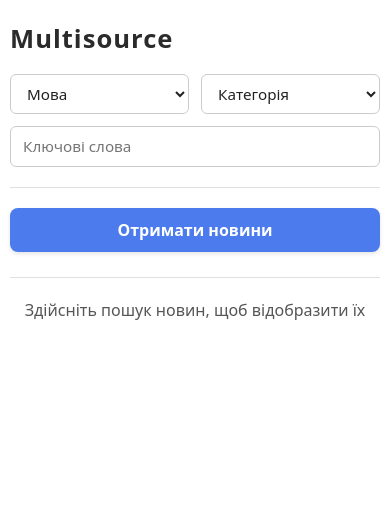
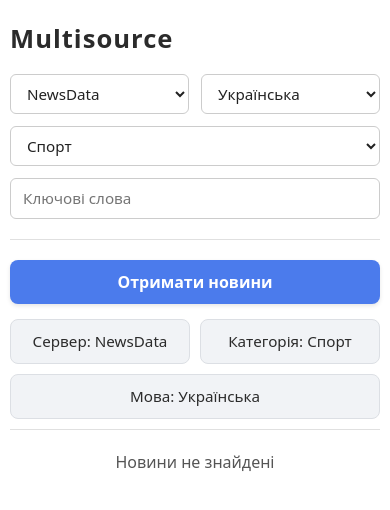
Before and after one commit to denispolovyan/news_multisource, a Vue app: page / in a window 390 px wide. Shown: the top 510 px of the page. Built offline with nearby package versions, Linux system fonts and the light colour scheme.

Commit message:
add: gnews api & select for new api

```diff
--- a/src/App.vue
+++ b/src/App.vue
@@ -1,6 +1,6 @@
 <template>
-  <Header @categorySelected="handleCategory" @querySelected="handleQuery" @languageSelected="handleLanguage"></Header>
-  <Main :category="selectedCategory" :query="selectedQuery" :language="selectedLanguage"></Main>
+  <Header @categorySelected="handleCategory" @querySelected="handleQuery" @languageSelected="handleLanguage" @serverSelected="handleServer"></Header>
+  <Main :category="selectedCategory" :query="selectedQuery" :language="selectedLanguage" :server="selectedServer"></Main>
 </template>
 
 <script setup>
@@ -11,6 +11,7 @@
 const selectedCategory = ref(null);
 const selectedQuery = ref(null);
 const selectedLanguage = ref(null);
+const selectedServer = ref(null);
 
 function handleCategory(cat) {
   selectedCategory.value = cat;
@@ -20,13 +21,18 @@
   selectedQuery.value = q;
 }
 
-  function handleLanguage(lang){
+function handleLanguage(lang) {
   selectedLanguage.value = lang;
 }
+
+function handleServer(serv) {
+  selectedServer.value = serv;
+}
+
 </script>
 
 <style>
-.container{
+.container {
   margin: 0px auto;
   max-width: 1200px;
   padding: 0px 15px;
--- a/src/body/Header.vue
+++ b/src/body/Header.vue
@@ -4,46 +4,34 @@
       <!-- Логотип -->
       <div class="header__logo">Multisource</div>
       <div class="header__parameters">
+        <!-- Вибір сервера -->
+        <div>
+          <select class="header__server" @click="selectServer($event.target.value)">
+            <option v-for="(serv, index) in SERVER" :key="index" :value="serv">
+              {{ serv }}
+            </option>
+          </select>
+        </div>
         <!-- Вибір мови -->
         <div>
-          <select
-            class="header__language"
-            @click="selectLanguage($event.target.value)"
-          >
-            <option
-              v-for="(lang, index) in LANGUAGES"
-              :key="index"
-              :value="lang"
-            >
+          <select class="header__language" @click="selectLanguage($event.target.value)">
+            <option v-for="(lang, index) in LANGUAGES" :key="index" :value="lang">
               {{ lang[1] }}
             </option>
           </select>
         </div>
         <!-- Вибір категорії -->
-        <div>
-          <select
-            class="header__category"
-            @click="selectCategory($event.target.value)"
-          >
-            <option
-              v-for="(cat, index) in CATEGORIES"
-              :key="index"
-              :value="cat"
-            >
+        <div v-if="serverValue == 'NewsData'">
+          <select class="header__category" @click="selectCategory($event.target.value)">
+            <option v-for="(cat, index) in CATEGORIES" :key="index" :value="cat">
               {{ cat[1] }}
             </option>
           </select>
         </div>
         <!-- Вибір пошуку -->
         <div>
-          <input
-            v-model="inputValue"
-            type="text"
-            placeholder="Ключові слова"
-            class="header__input"
-            maxlength="20"
-            @input="selectInput(inputValue)"
-          />
+          <input v-model="inputValue" type="text" placeholder="Ключові слова" class="header__input" maxlength="20"
+            @input="selectInput(inputValue)" />
         </div>
       </div>
     </header>
@@ -52,19 +40,20 @@
 
 <script setup>
 import { ref, defineEmits } from "vue";
-  import { CATEGORIES, LANGUAGES } from "@/constants.js";
+import { CATEGORIES, LANGUAGES, SERVER } from "@/constants.js";
 
 const emit = defineEmits([
   "categorySelected",
   "querySelected",
   "languageSelected",
+  "serverSelected"
 ]);
 const inputValue = ref("");
+let serverValue = ref("NewsData");
 
 // Передаємо код категорії у батьківський компонент
 function selectCategory(cat) {
   emit("categorySelected", cat);
-    // console.log(cat);
 }
 
 // Передаємо введений текст
@@ -75,7 +64,12 @@
 // Передаємо мову
 function selectLanguage(lang) {
   emit("languageSelected", lang);
-    // console.log(lang);
+}
+
+function selectServer(serv) {
+  emit("serverSelected", serv);
+  serverValue.value = serv;
+  console.log(serverValue)
 }
 </script>
 
--- a/src/body/Main.vue
+++ b/src/body/Main.vue
@@ -8,10 +8,13 @@
             <button @click="getNews">Отримати новини</button>
           </div>
           <div class="news__parameters-buttons">
-            <div class="news__search" v-if="QUERY">
-              <span>Пошук за словами: </span>{{ QUERY }}
+            <div class="news__category" v-if="QUERY">
+              <span>Сервер </span>{{ QUERY }}
             </div>
-            <div class="news__category" v-if="detalizedCategory[0]">
+            <div class="news__server" v-if="SERVER">
+              <span>Сервер: </span>{{ SERVER }}
+            </div>
+            <div class="news__category" v-if="detalizedCategory[0] && SERVER == 'NewsData'">
               <span>Категорія: </span>{{ detalizedCategory[1] }}
             </div>
             <div class="news__language" v-if="detalizedLanguage[0]">
@@ -19,20 +22,13 @@
             </div>
           </div>
         </div>
-        <!-- Список новин -->
+        <!-- Список новин NEWSDATA -->
         <div v-if="news.length" class="news__list">
           <div v-for="(item, index) in news" :key="index" class="news__card">
             <!-- Зображення та джерело -->
             <div class="news__image-wrapper">
-              <img
-                :src="item.image_url || placeholder"
-                alt="Зображення новини"
-                class="news__image"
-              />
-              <div
-                class="news__source"
-                v-if="item.source_name && item.source_url"
-              >
+              <img :src="item.image_url || placeholder" alt="Зображення" class="news__image" />
+              <div class="news__source" v-if="item.source_name && item.source_url">
                 <a :href="item.source_url" target="_blank">{{
                   item.source_name
                   }}</a>
@@ -62,18 +58,12 @@
             </div>
 
             <!-- Посилання "Читати далі" -->
-            <a :href="item.link" target="_blank" class="news__link"
-              >Читати далі</a
-            >
+            <a :href="item.link" target="_blank" class="news__link">Читати далі</a>
           </div>
         </div>
         <!-- Повідомлення якщо новин немає -->
         <p v-else class="news__empty">
-          {{
-            returnIfParameters()
-              ? "За пошуковин запитом новин не знайдено"
-              : "Здійсніть пошук новин, щоб відобразити їх"
-          }}
+          {{ 'Новини не знайдені' }}
         </p>
       </div>
     </div>
@@ -83,7 +73,7 @@
 <script setup>
 import { ref, watch, defineProps } from "vue";
 import placeholder from "@/images/placeholder.jpeg";
-  import { API_KEY_NEWSDATA, API_BASE_URL_NEWSDATA, LANGUAGES, CATEGORIES } from "@/constants.js";
+import { API_KEY_NEWSDATA, API_BASE_URL_NEWSDATA, API_KEY_GNEWS, API_BASE_URL_GNEWS, LANGUAGES, CATEGORIES } from "@/constants.js";
 
 // Props
 const props = defineProps({
@@ -99,12 +89,16 @@
     type: String,
     default: null,
   },
+  server: {
+    type: String,
+    default: null,
+  },
 });
-
 // Константи
-  const CATEGORY = ref(props.category);
+const CATEGORY = ref(props.category || 'sports,Спорт');
 const QUERY = ref(props.query);
-  const LANGUAGE = ref(props.language);
+const LANGUAGE = ref(props.language || 'uk,Українська');
+const SERVER = ref(props.server || 'NewsData');
 
 let detalizedLanguage = ref(LANGUAGES[0]);
 let detalizedCategory = ref(CATEGORIES[0]);
@@ -135,57 +129,95 @@
   },
 );
 
-  // Отримання новин
+watch(
+  () => props.server,
+  (newVal) => {
+    SERVER.value = newVal;
+  },
+);
+
+// Отримання новин GNEWS
 async function getNews() {
-    const url = returnUrlStr();
+  let url = "";
 
+  // отримання url для запиту
+  switch (SERVER.value) {
+    case "NewsData":
+      const newsDataUrl = `${API_BASE_URL_NEWSDATA}${API_KEY_NEWSDATA}`
+      url = returnUrlStr(newsDataUrl, 'NewsData');
+      break;
+
+    case "GNews":
+      const gnewsUrl = `${API_BASE_URL_GNEWS}${API_KEY_GNEWS}`
+      url = returnUrlStr(gnewsUrl, 'GNews');
+      break;
+  }
+
+  // отримання даних від сервера
   try {
     const response = await fetch(url);
     const data = await response.json();
-      if (data.results) {
-        news.value = data.results;
-      } else {
-        console.warn("Новини не знайдені або API обмежене.");
-      }
-    } catch (error) {
-      console.error("Помилка при отриманні даних:", error);
+    console.log(data);
+
+    if (data && (data.results || data.articles)) {
+      switch (SERVER.value) {
+        case "NewsData":
+          news.value = data.results.map(article => ({
+            image_url: article.image_url || "",
+            title: article.title || "",
+            description: article.description || "",
+            source_name: article.source_name || "",
+            source_url: article.source_url || "",
+            link: article.link || ""
+          }));
+          break;
+
+        case "GNews":
+          news.value = data.articles.map(article => ({
+            image_url: article.image || "",
+            title: article.title || "",
+            description: article.description || "",
+            source_name: article.source?.name || "",
+            source_url: article.source?.url || "",
+            link: article.url || ""
+          }));
+          break;
       }
     }
 
-  // Отримання url
-  function returnUrlStr() {
-    detalizedLanguage = isParameterSelected(LANGUAGE);
-    detalizedCategory = isParameterSelected(CATEGORY);
-
-    let url = `${API_BASE_URL_NEWSDATA}${API_KEY_NEWSDATA}`;
-
-    if (detalizedCategory[0]) url += `&category=${detalizedCategory[0]}`;
-    if (detalizedLanguage[0]) url += `&language=${detalizedLanguage[0]}`;
-    if (QUERY.value) url += `&q=${QUERY.value}`;
-
-    return url;
-  }
-
-  function isParameterSelected(val) {
-    try {
-      return val._value.split(",");
-    } catch (e) {
+  } catch (error) {
+    console.error("Помилка при отриманні даних:", error);
     return [];
   }
 }
-  //  Чи є параметри пошуку
-  function returnIfParameters() {
-    if (CATEGORY.value || QUERY.value) {
-      return 1;
-    } else {
-      return 0;
+
+// функція отримання url для запиту
+function returnUrlStr(str, api) {
+  let detalizedUrl = str;
+  detalizedLanguage = LANGUAGE._value.split(",");
+  detalizedCategory = CATEGORY._value.split(",");
+
+  switch (api) {
+    case "NewsData":
+      if (detalizedCategory[0]) detalizedUrl += `&category=${detalizedCategory[0]}`;
+      if (detalizedLanguage[0]) detalizedUrl += `&language=${detalizedLanguage[0]}`;
+      if (QUERY.value) detalizedUrl += `&q=${QUERY.value}`;
+      break;
+
+    case "GNews":
+      if (detalizedLanguage[0]) detalizedUrl += `&lang=${detalizedLanguage[0]}`;
+      if (QUERY.value) detalizedUrl += `&q=${QUERY.value}`;
+
+      break;
   }
+  console.log(detalizedUrl);
+  return detalizedUrl;
 }
+
 </script>
 
 <style scoped src="../css/main/news.css"></style>
 <style scoped src="../css/main/search.css"></style>
-
 <style scoped>
 .news__container {
   margin: 20px 0px;
--- a/src/constants.js
+++ b/src/constants.js
@@ -4,9 +4,11 @@
 export const API_BASE_URL_NEWSDATA = "https://newsdata.io/api/1/latest?apikey=";
 export const API_KEY_NEWSDATA = "pub_937f45933a914c54bd902b3244edd2b7";
 
+export const API_BASE_URL_GNEWS = "https://gnews.io/api/v4/search?apikey=";
+export const API_KEY_GNEWS = "3e41bc58bc17842da25cc3a6355c47d4";
+
 // Доступні категорії
 export const CATEGORIES = [
-  ["", "Категорія"],
   ["sports", "Спорт"],
   ["politics", "Політика"],
   ["technology", "Технології"],
@@ -14,8 +16,11 @@ export const CATEGORIES = [
 
 // Мови, що підтримуються
 export const LANGUAGES = [
-  ["", "Мова"],
   ["uk", "Українська"],
   ["en", "Англійська"],
   ["de", "Німецька"],
 ];
+
+export const SERVER = [
+   'NewsData','GNews'
+]
--- a/src/css/header/header.css
+++ b/src/css/header/header.css
@@ -33,7 +33,8 @@
   /* Стиль для селектів і поля вводу */
   .header__language,
   .header__category,
-  .header__input {
+  .header__input,
+  .header__server {
     padding: 8px 12px;
     font-size: 0.95rem;
     border: 1px solid #ccc;
@@ -50,7 +51,8 @@
   /* Ефекти при фокусі */
   .header__language:focus,
   .header__category:focus,
-  .header__input:focus {
+  .header__input:focus,
+  .header__server:focus {
     border-color: #4b7bec;
     box-shadow: 0 0 0 3px rgba(75, 123, 236, 0.2);
     outline: none;
@@ -73,7 +75,7 @@
     }
 
     .header__parameters > div {
-      flex: 1 0 25%;
+      flex: 1 0;
       box-sizing: border-box;
     }
 
@@ -83,7 +85,8 @@
 
     .header__language,
     .header__category,
-    .header__input {
+    .header__input,
+    .header__server {
       min-width: 100%;
     }
   }
--- a/src/css/main/search.css
+++ b/src/css/main/search.css
@@ -44,6 +44,7 @@
 
 
 .news__category,
+.news__server,
 .news__language,
 .news__search {
   background-color: #f1f3f6;
@@ -58,6 +59,7 @@
 }
 
 .news__category:hover,
+.news__server:hover,
 .news__language:hover,
 .news__search:hover {
   background-color: #e9ecf1;
@@ -85,6 +87,7 @@
     flex: 1 1 100%;
   }
   .news__category,
+  .news__server,
   .news__language {
     flex: 1 1 40%;
   }
```
Also changed, not shown: src/css/main/news.css (+7 -2 lines), vite.config.js (+0 -7 lines), src/body/Search.vue (indentation only). Lines whose indentation alone changed are shown as unchanged.
